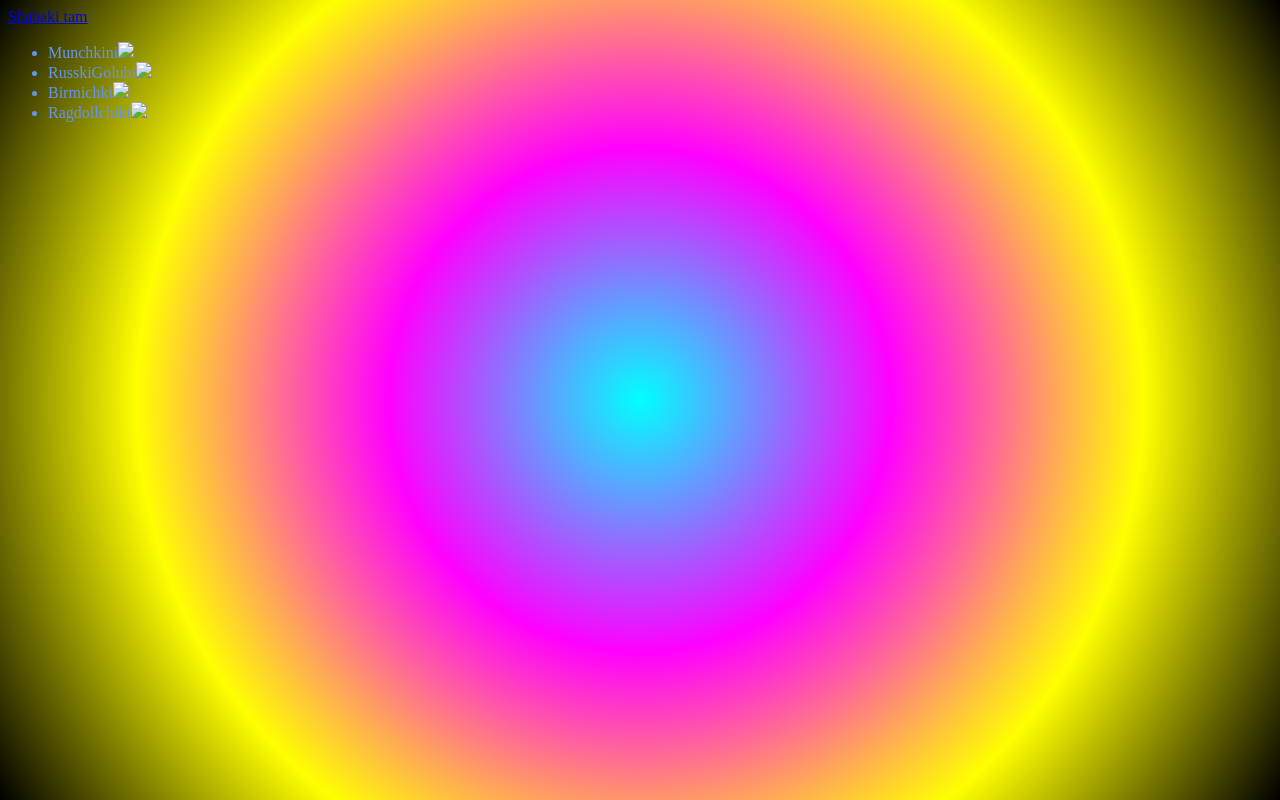
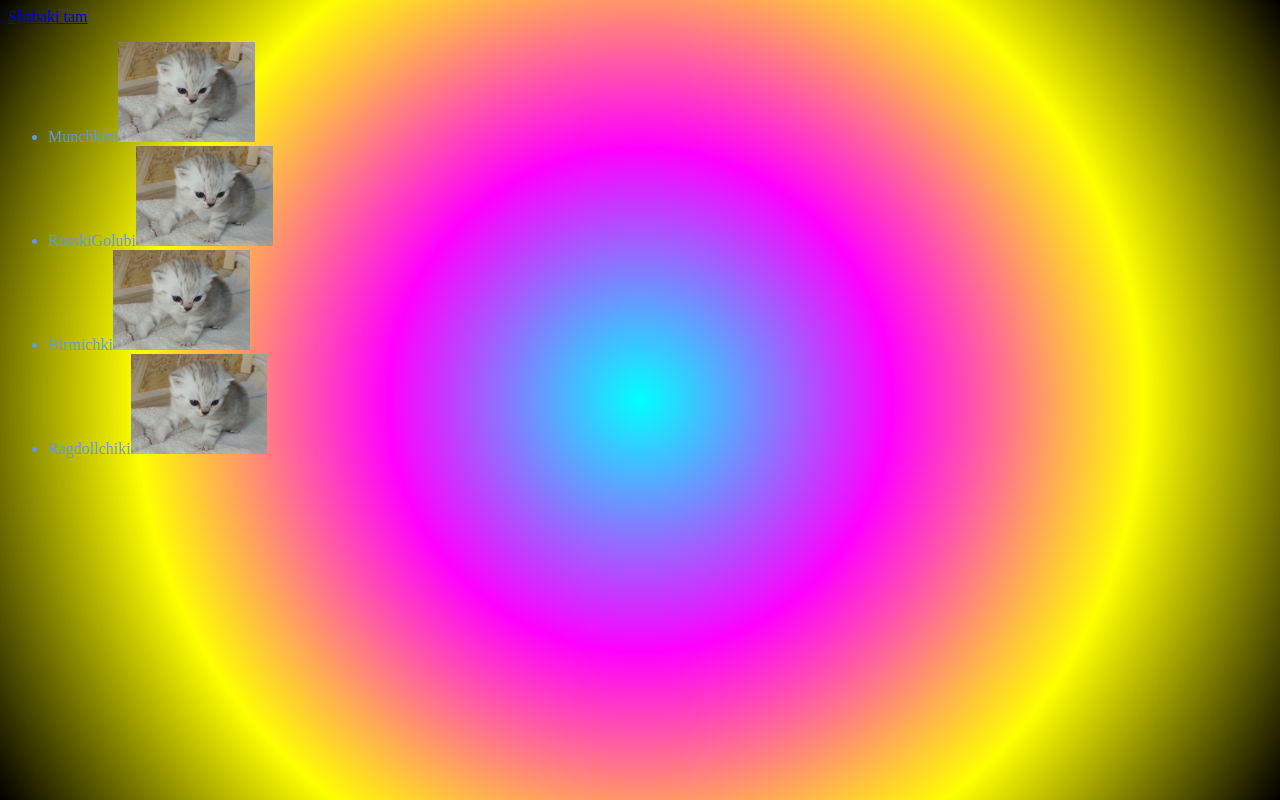
Before and after one commit to rionicrk/bimbum, a plain HTML site: page index2.html in a window 1280 px wide. Drawn offline with Linux system fonts and the light colour scheme.

Commit message:
Update index2.html

```diff
--- a/index2.html
+++ b/index2.html
@@ -10,10 +10,10 @@
 <body>
     <a href="newfile2706.html">Shabaki tam</a>
 <ul>
-    <li>Munchkini<img class="okaki" src="../papka/mikrob.png"></li>
-    <li>RusskiGolubi<img class="okaki" src="../papka/mikrob.png"></li>
-    <li>Birmichki<img class="okaki" src="../papka/mikrob.png"></li>
-    <li>Ragdollchiki<img class="okaki" src="../papka/mikrob.png"></li>
+    <li>Munchkini<img class="okaki" src="mikrob.png"></li>
+    <li>RusskiGolubi<img class="okaki" src="mikrob.png"></li>
+    <li>Birmichki<img class="okaki" src="mikrob.png"></li>
+    <li>Ragdollchiki<img class="okaki" src="mikrob.png"></li>
 </ul>
 </body>
 </html>
```
